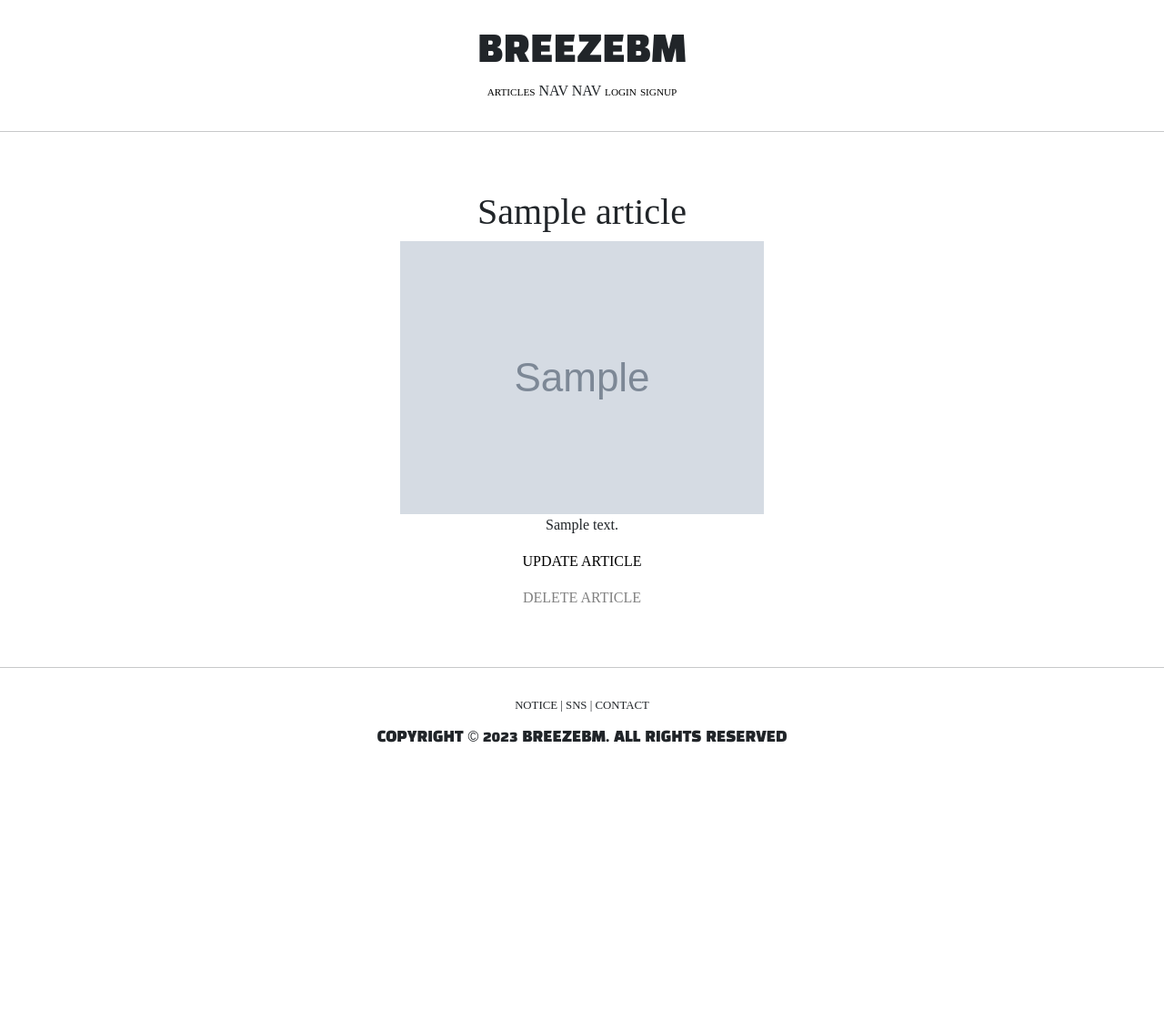
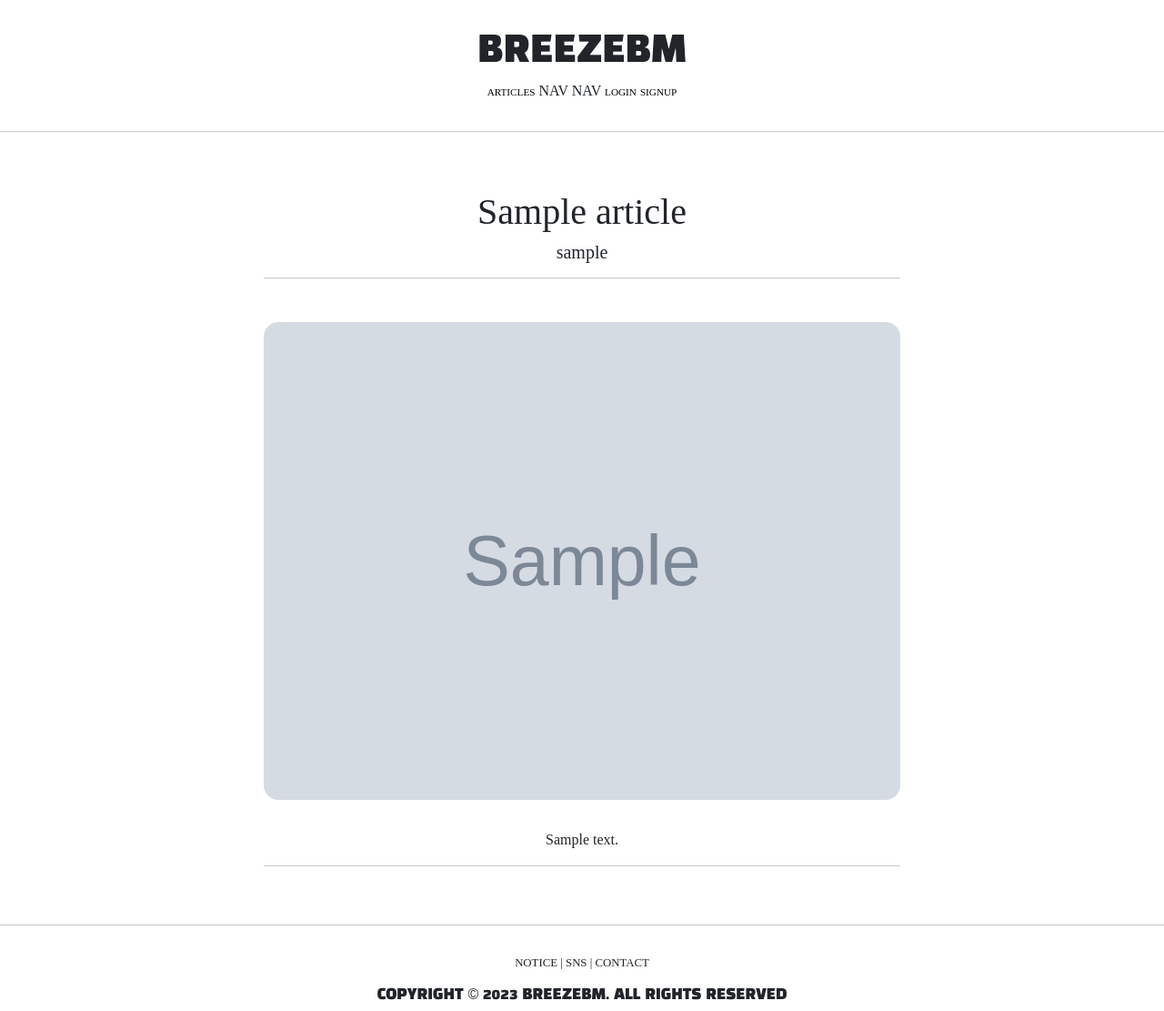
Before and after one commit to BreezeBM/django-study, a Django app: page /articles/detail/1 in a window 1280 px wide. Shown: the whole page at 91% size. Before the commit the page ends 816 px from the top, so only its background shows below. Run offline with Django 4.2, Linux system fonts and the light colour scheme; tables that the repository leaves empty hold one stand-in row (values such as "Sample post"); grey boxes marked "Sample" are stand-in pictures; some libraries are stand-ins or nearby versions; some web fonts are replaced.

Commit message:
feat: 36강 마무리

```diff
--- a/breezebm/articleapp/templates/articleapp/detail.html
+++ b/breezebm/articleapp/templates/articleapp/detail.html
@@ -4,24 +4,35 @@
 {% block content %}
 
 <div>
-    <div style="text-align:center; max-width:500px; margin: 4rem auto;">
+    <div style="text-align:center; max-width:700px; margin: 4rem auto;">
         <h1>
             {{ target_article.title }}
         </h1>
+        <h5>
+            {{ target_article.writer.profile.nickname }}
+        </h5>
+        <hr>
 
-        <img src="{{ target_article.image.url }}" alt="">
+        <img style="width:100%; border-radius:1rem; margin: 2rem 0" src="{{ target_article.image.url }}" alt="">
 
         <p>
             {{ target_article.content }}
         </p>
 
-        <a style="color:black; text-decoration:none" href="{% url 'articleapp:update' pk=target_article.pk%}">
-            <p>UPDATE ARTICLE</p>
+        {% if target_article.writer == user %}
+        <a style="color:black; text-decoration:none; color: white" href="{% url 'articleapp:update' pk=target_article.pk%}"
+            class="btn btn-info rounded-pill col-3"
+        >
+            UPDATE
         </a>
 
-        <a style="color:grey; text-decoration:none" href="{% url 'articleapp:delete' pk=target_article.pk%}">
-            <p>DELETE ARTICLE</p>
+        <a style="color:grey; text-decoration:none; color: white" href="{% url 'articleapp:delete' pk=target_article.pk%}"
+            class="btn btn-danger rounded-pill col-3"
+        >
+            DELETE
         </a>
+        {% endif %}
+        <hr>
     </div>
 </div>
 
--- a/breezebm/articleapp/templates/articleapp/list.html
+++ b/breezebm/articleapp/templates/articleapp/list.html
@@ -33,6 +33,8 @@
     </div>
     {% endif %}
 
+    {% include 'snippets/pagination.html' with page_obj=page_obj %}
+
     <div style="text-align: center">
         <a href="{% url 'articleapp:create' %}" class="btn btn-dark rounded-pill col-3 mt-3 mb-3">
             CREATE ARTICLE
--- a/breezebm/articleapp/views.py
+++ b/breezebm/articleapp/views.py
@@ -57,4 +57,4 @@ class ArticleListView(ListView):
     model = Article
     context_object_name = "article_list"
     template_name = "articleapp/list.html"
-    paginate_by = 25
+    paginate_by = 5
```
Also changed, not shown: breezebm/templates/snippets/pagination.html (added, +21 -0 lines).
